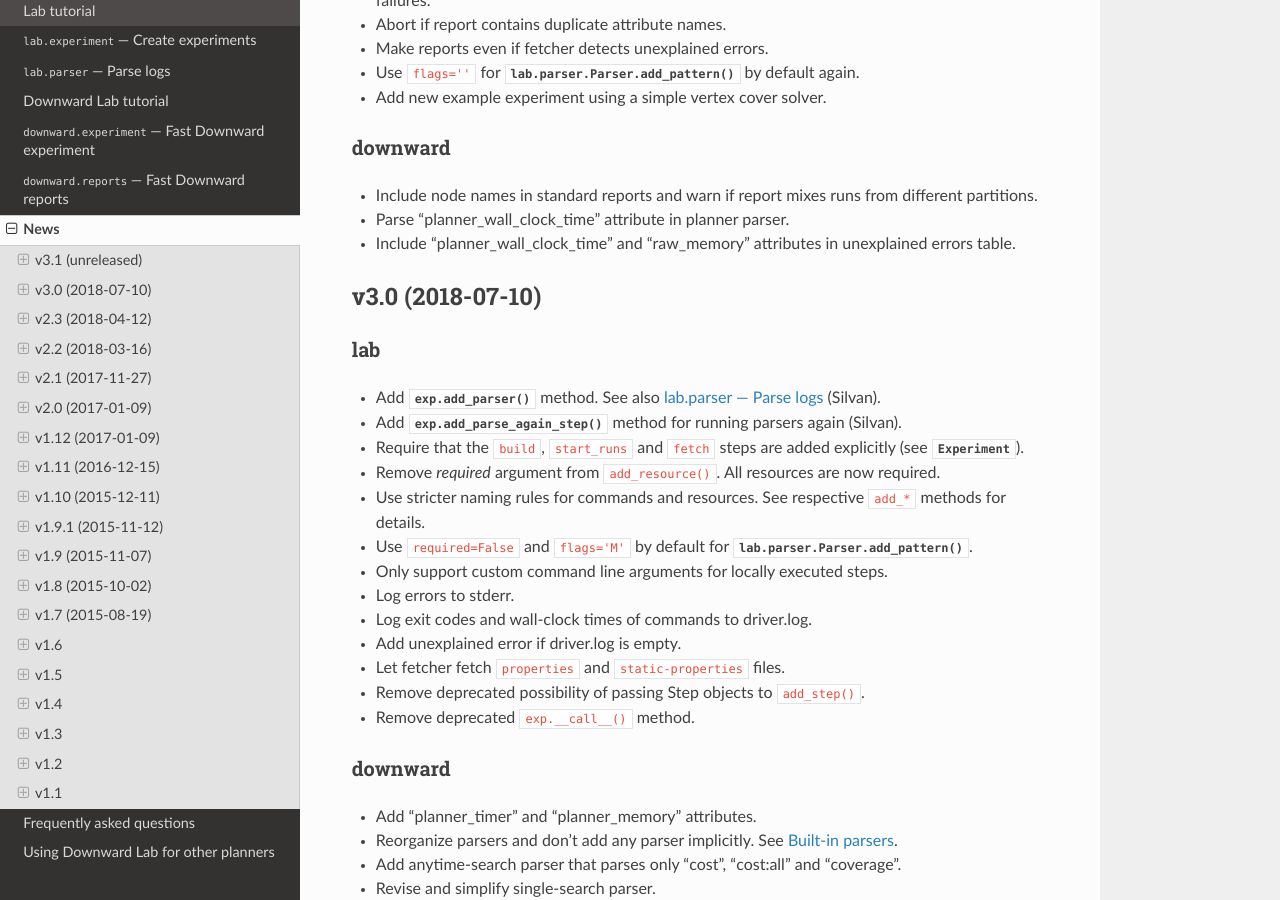
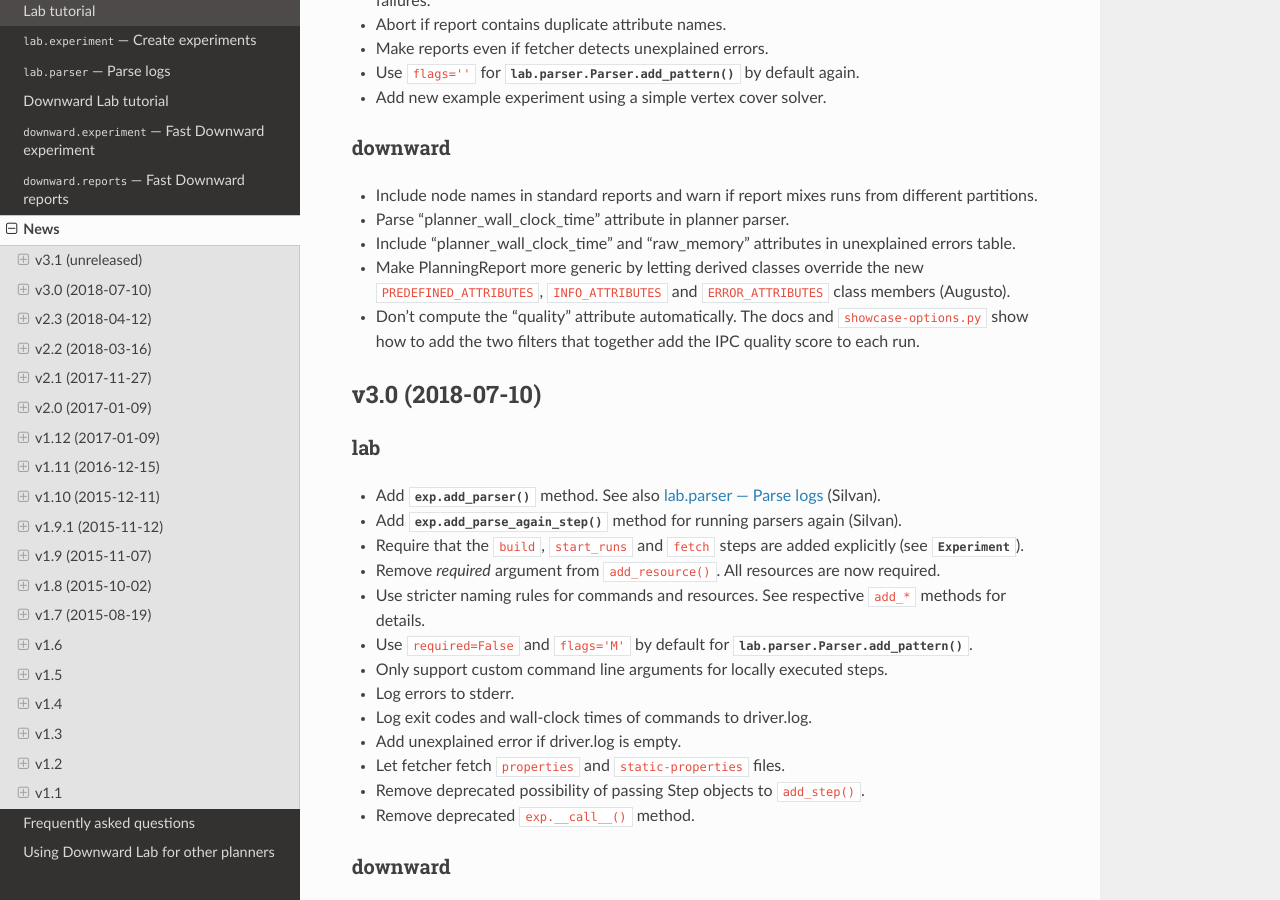
Before and after one commit to aibasel/lab, a Sphinx documentation site: the page built from docs/news.rst, in a window 1280 px wide and 900 px high, scrolled down 325 px. Built offline with Sphinx 7.4.7 and the Read the Docs theme 2.0.0, drawn with Linux system fonts in a browser that asks for light colours; pages that are not in the unit, such as notebooks, are missing from menus.

Commit message:
Update news.

```diff
--- a/docs/news.rst
+++ b/docs/news.rst
@@ -22,6 +22,10 @@ downward
 * Include node names in standard reports and warn if report mixes runs from different partitions.
 * Parse "planner_wall_clock_time" attribute in planner parser.
 * Include "planner_wall_clock_time" and "raw_memory" attributes in unexplained errors table.
+* Make PlanningReport more generic by letting derived classes override the new
+  ``PREDEFINED_ATTRIBUTES``, ``INFO_ATTRIBUTES`` and ``ERROR_ATTRIBUTES`` class members (Augusto).
+* Don't compute the "quality" attribute automatically. The docs and ``showcase-options.py`` show
+  how to add the two filters that together add the IPC quality score to each run.
 
 
 v3.0 (2018-07-10)
```
